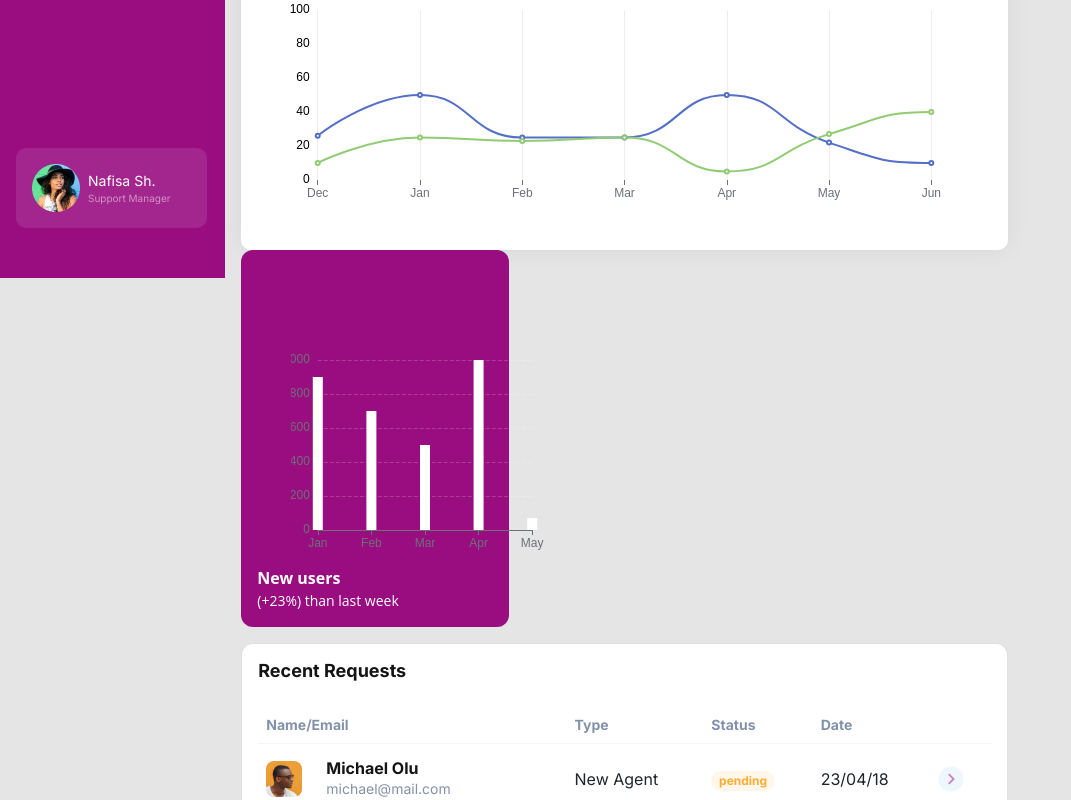
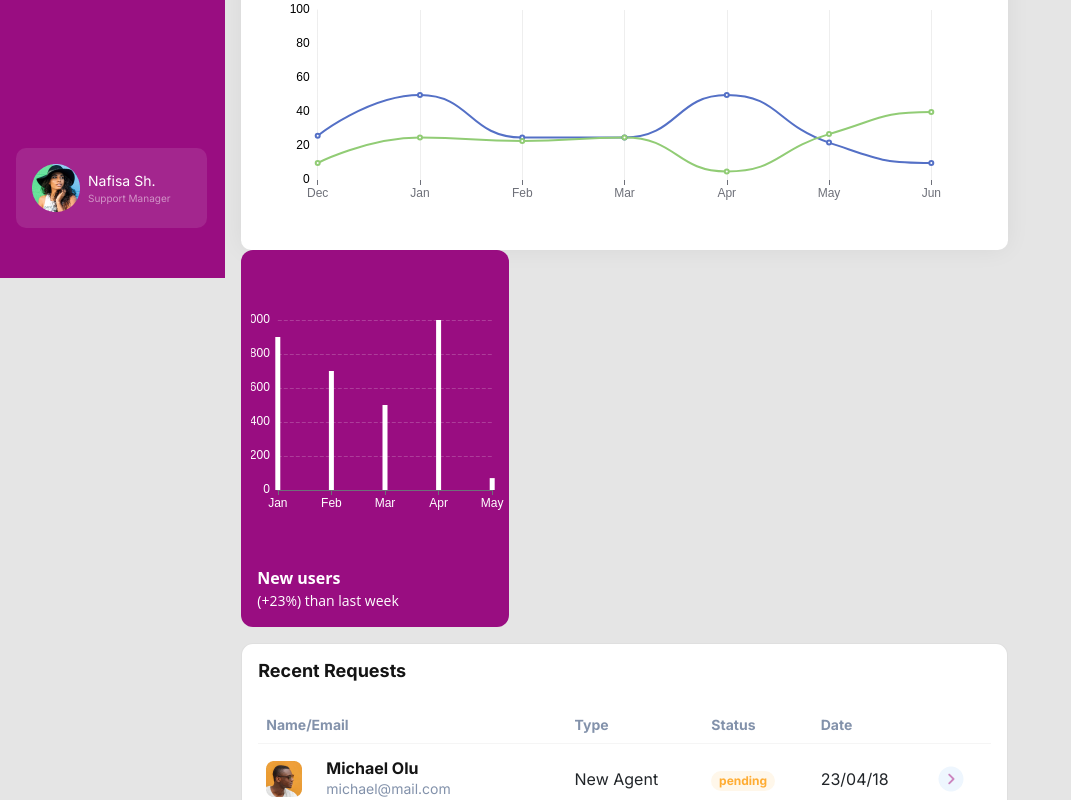
Before and after one commit to Davidonwukwe/Dashboard-Demo, a React (Create React App) app: page / in a window 1280 px wide. Shown: the part 522-1322 px from the top of the page, without its empty margins (0-1071 px from the left). Built offline with nearby package versions, Linux system fonts and the light colour scheme.

Commit message:
refactor barchat color and padding

```diff
--- a/src/components/BarChart.js
+++ b/src/components/BarChart.js
@@ -7,7 +7,7 @@ const BarChartsContainer = styled.div`
   background: #990D81;
   border-radius: 12px;
   .echarts-for-react {
-    padding: 50px;
+    padding: 10px;
   }
   .details {
     * {
@@ -31,12 +31,22 @@ const BarChart = () => {
         xAxis: {
             type: 'category',
             data: ['Jan', 'Feb', 'Mar', 'Apr', 'May'],
-            boundaryGap: false
+            boundaryGap: false,
+            axisLabel: {
+                textStyle: {
+                    color: 'white'
+                }
+            },
 
         },
         yAxis: {
             type: 'value',
             splitNumber: 5,
+            axisLabel: {
+                textStyle: {
+                    color: 'white'
+                }
+            },
             splitLine: {
                 lineStyle: {
                     color: 'rgba(255, 255, 255, 0.2)',
@@ -49,7 +59,9 @@ const BarChart = () => {
             {
                 data: [900, 700, 500, 1000, 70, 800],
                 type: 'bar',
-                barMaxWidth: 10,
+                barMaxWidth: 5,
+                barGap: '0%',
+                barCategoryGap: '0%',
                 itemStyle: {color: 'white'}
             }
         ]
```
